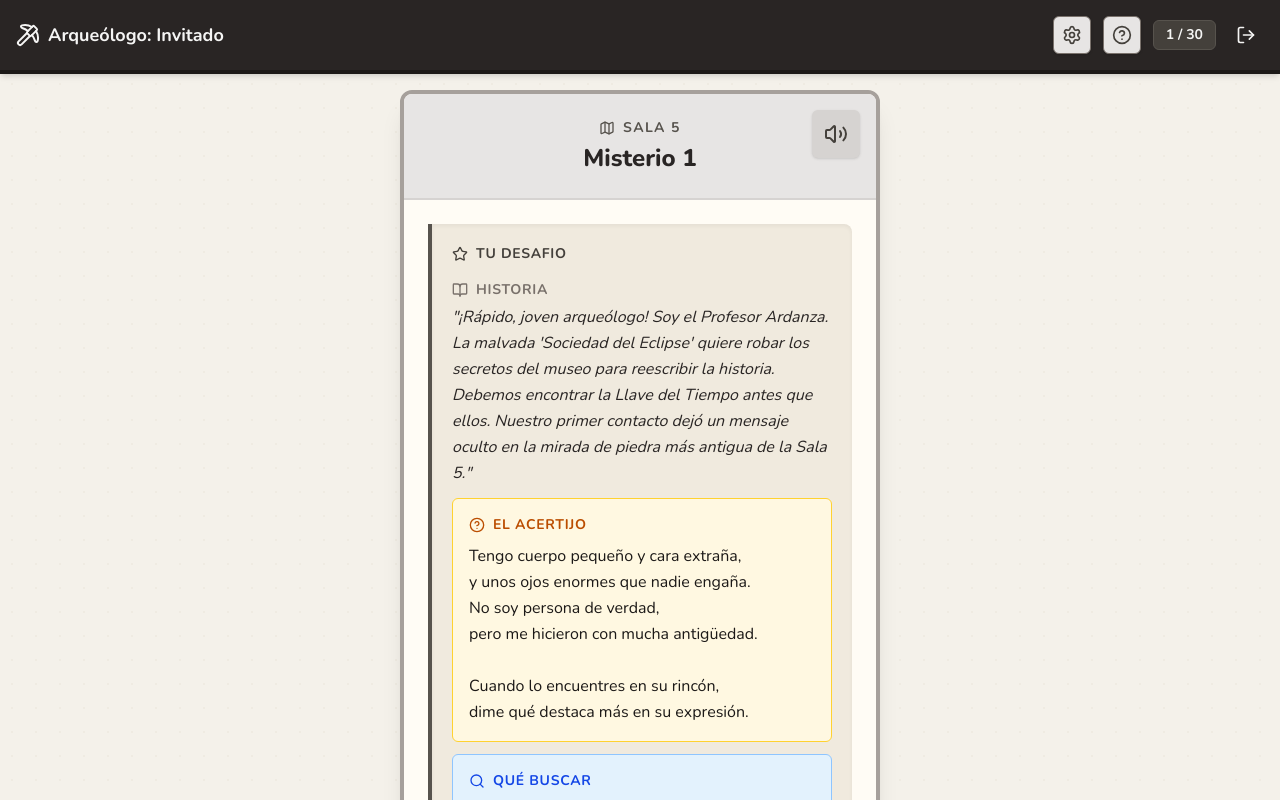
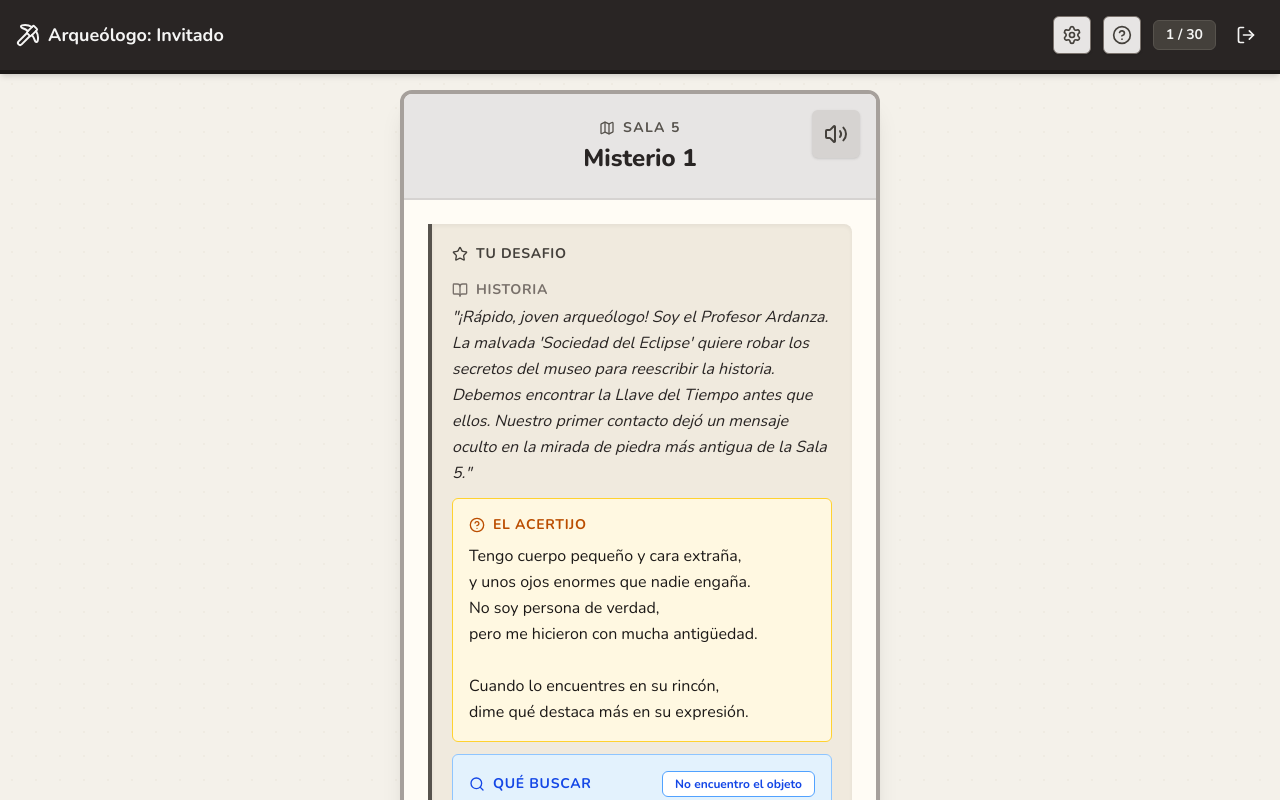
Before and after one commit to spidey000/man-mistery, a React (Vite) app: page / in a window 1280 px wide. Both pictures are taken after a click on the button "Jugar sin cuenta". Shown: the top 800 px of the page. Built offline with nearby package versions, Linux system fonts and the light colour scheme.

Commit message:
Hide object hints behind a reveal control

```diff
--- a/src/screens/Quest.tsx
+++ b/src/screens/Quest.tsx
@@ -192,6 +192,7 @@ export function Quest({ onExit }: Props) {
   const [isError, setIsError] = useState(false);
   const [isPlayingAudio, setIsPlayingAudio] = useState(false);
   const [audioError, setAudioError] = useState('');
+  const [showArtifactHint, setShowArtifactHint] = useState(false);
   const audioRef = useRef<HTMLAudioElement | null>(null);
   const { settings } = useSettings();
 
@@ -213,6 +214,10 @@ export function Quest({ onExit }: Props) {
   }, []);
 
   const currentMission = objects[currentStep];
+
+  useEffect(() => {
+    setShowArtifactHint(false);
+  }, [currentStep, isSuccess]);
 
   const handleSubmit = async (e: React.FormEvent) => {
     e.preventDefault();
@@ -272,7 +277,7 @@ export function Quest({ onExit }: Props) {
     if (mission.riddle_prompt) {
       prompt += `\n... Aquí tienes el acertijo:\n"${mission.riddle_prompt}"`;
     }
-    if (mission.artifact_to_find) {
+    if (mission.artifact_to_find && showArtifactHint) {
       prompt += `\n... Lo que debes buscar:\n"${mission.artifact_to_find}"`;
     }
     if (mission.question_prompt) {
@@ -409,10 +414,25 @@ export function Quest({ onExit }: Props) {
     if (mission.artifact_to_find) {
       blocks.push(
         <div key="artifact" className="bg-[#e3f2fd] p-4 rounded-md border border-blue-300">
-          <h3 className="text-sm font-bold text-blue-700 uppercase tracking-wider mb-2 flex items-center gap-2">
-            <Search size={16} /> Qué Buscar
-          </h3>
-          <p className="text-stone-900 font-medium leading-relaxed">{mission.artifact_to_find}</p>
+          <div className="mb-2 flex flex-wrap items-center justify-between gap-2">
+            <h3 className="text-sm font-bold text-blue-700 uppercase tracking-wider flex items-center gap-2">
+              <Search size={16} /> Qué Buscar
+            </h3>
+            <button
+              type="button"
+              onClick={() => setShowArtifactHint((value) => !value)}
+              className="rounded-md border border-blue-400 bg-white px-3 py-1 text-xs font-bold text-blue-700 transition hover:bg-blue-50"
+            >
+              {showArtifactHint ? 'Ocultar pista de objeto' : 'No encuentro el objeto'}
+            </button>
+          </div>
+          {showArtifactHint ? (
+            <p className="text-stone-900 font-medium leading-relaxed">{mission.artifact_to_find}</p>
+          ) : (
+            <p className="text-sm font-medium leading-relaxed text-stone-600">
+              Intenta resolver el acertijo primero. Si te atascas, despliega esta pista para ver que pieza debes localizar.
+            </p>
+          )}
         </div>
       );
     }
```
